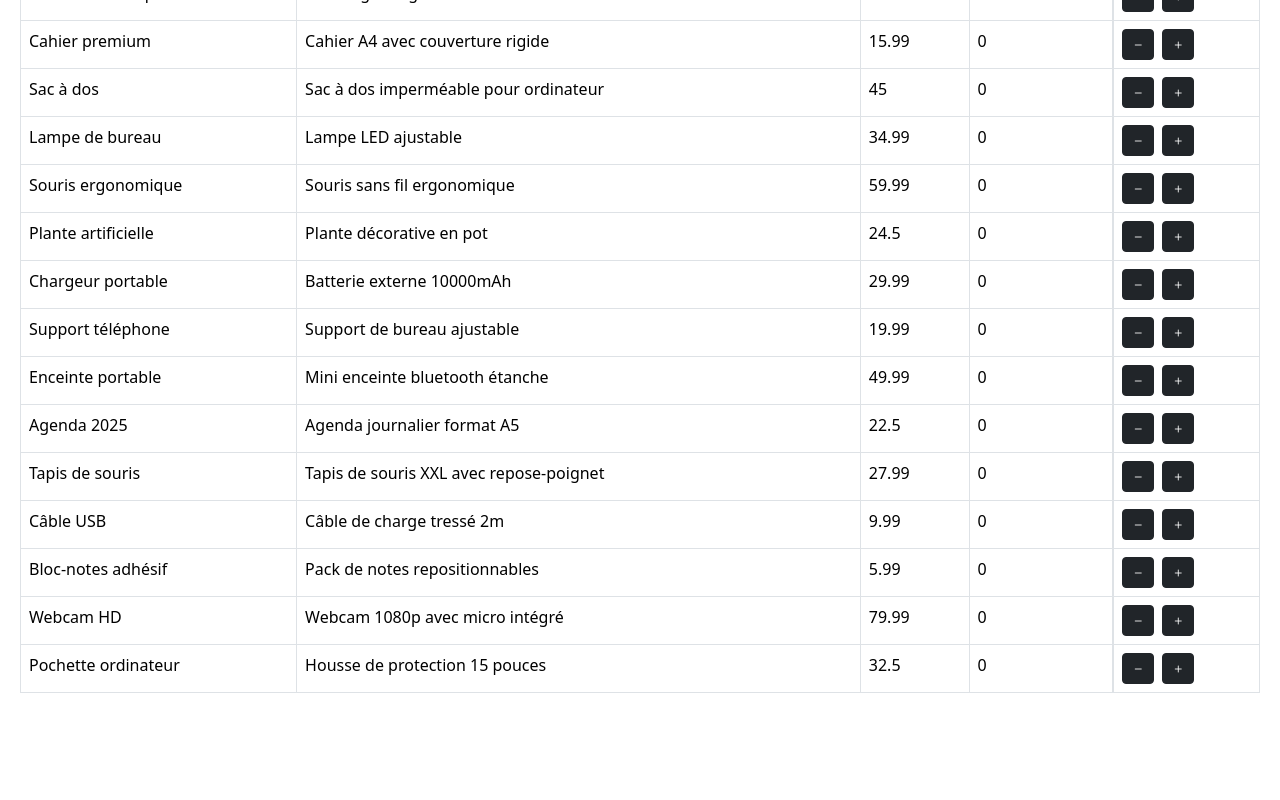
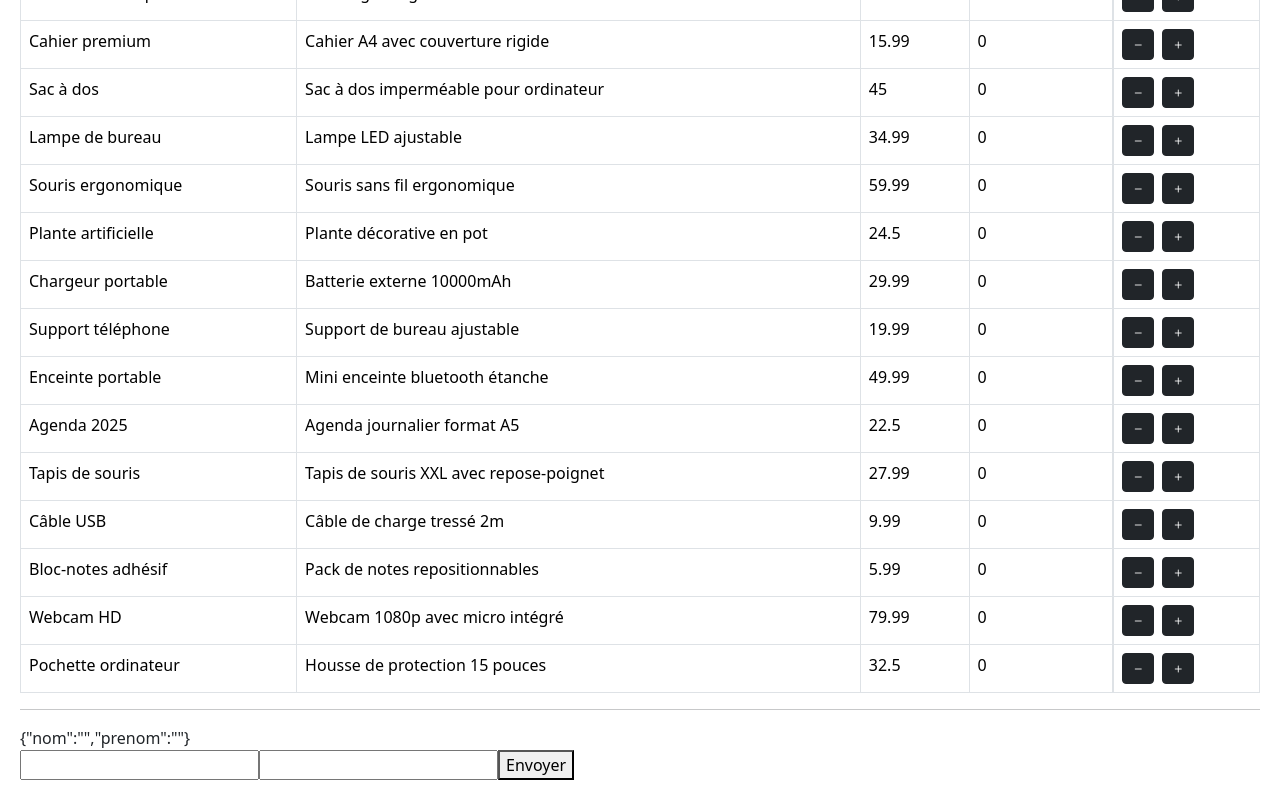
Before and after one commit to khunly82/techni-demo-react, a React (Vite) app: page / in a window 1280 px wide. Shown: the part 949-1749 px from the top of the page. Before the commit the page ends 1662 px from the top, so only its background shows below. Built offline with nearby package versions, Linux system fonts and the light colour scheme.

Commit message:
feat: add Composant3 component with form handling and async submission

```diff
--- a/src/App.tsx
+++ b/src/App.tsx
@@ -1,6 +1,7 @@
 // import styles from './App.module.css'
 import Composant1 from './components/composant1/Composant1'
 import Composant2 from './components/composant2/Composant2'
+import Composant3 from './components/composant3/Composant3'
 import Exo1 from './components/exo1/Exo1'
 import Exo2 from './components/exo2/Exo2'
 
@@ -17,6 +18,8 @@ function App() {
     <Composant2 />
     <hr />
     <Exo2 />
+    <hr />
+    <Composant3 />
   </>
 }
 
--- /dev/null
+++ b/src/components/composant3/Composant3.tsx
@@ -0,0 +1,55 @@
+// import { useState } from "react"
+
+// function Composant3() {
+
+//     const [nom, setNom] = useState('')
+//     const [prenom, setPrenom] = useState('')
+
+//     function submit(e) {
+//         e.preventDefault()
+//         console.log(nom)
+//         console.log(prenom)
+//     }
+
+//     return <>
+//         <form onSubmit={submit}>
+//             <input
+//                 defaultValue={nom}
+//                 onChange={e => setNom(e.target.value)}
+//                 name="nom" />
+//             <input defaultValue={prenom}
+//                 onChange={e => setPrenom(e.target.value)}
+//                 name="prenom" />
+//             <button>Envoyer</button>
+//         </form>
+//     </>
+// }
+
+// export default Composant3
+
+import { useActionState } from "react"
+
+function Composant3() {
+
+    const [values, action, isPending] = useActionState(submit, { nom: '', prenom: '' })
+
+    async function submit(_: {nom: string, prenom: string}, data: FormData) {
+        console.log(Object.fromEntries(data))
+        // simulation appel serveur
+        await new Promise((resolve) => setTimeout(() => resolve(42), 5000),)
+        return Object.fromEntries(data) as {nom: string, prenom: string}
+    }
+
+    return <>
+        {JSON.stringify(values)}
+        <form action={action}>
+            <input defaultValue={values.nom}
+                name="nom" />
+            <input
+                name="prenom" defaultValue={values.prenom} />
+            <button disabled={isPending}>Envoyer</button>
+        </form>
+    </>
+}
+
+export default Composant3
```
Also changed, not shown: src/components/exo2/Exo2.tsx (line endings or trailing spaces).
